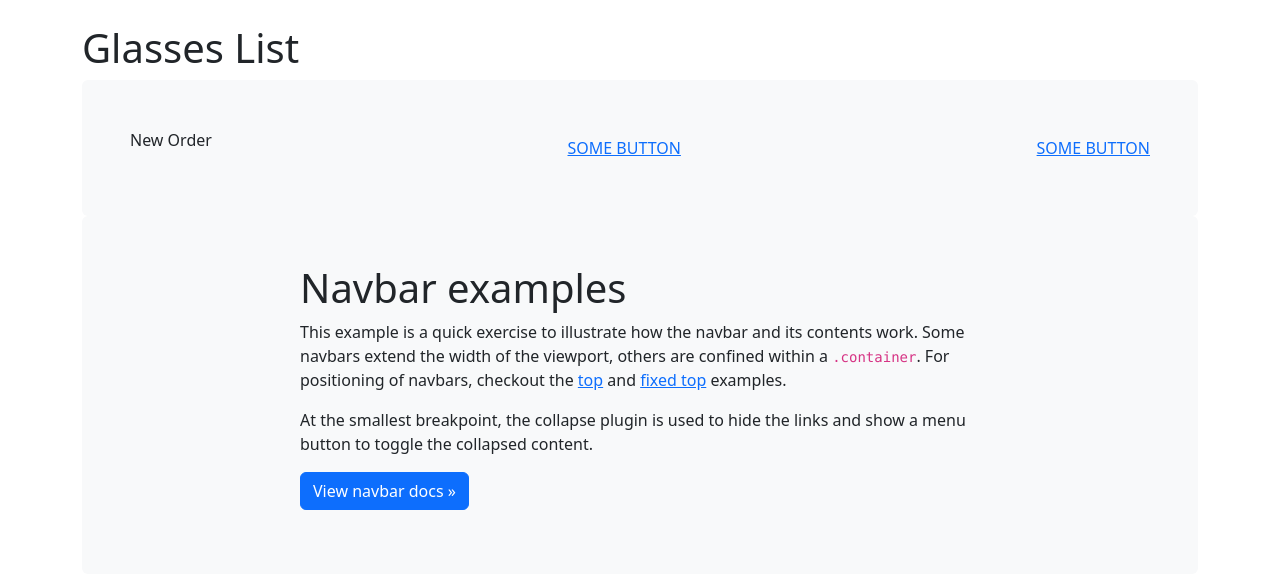
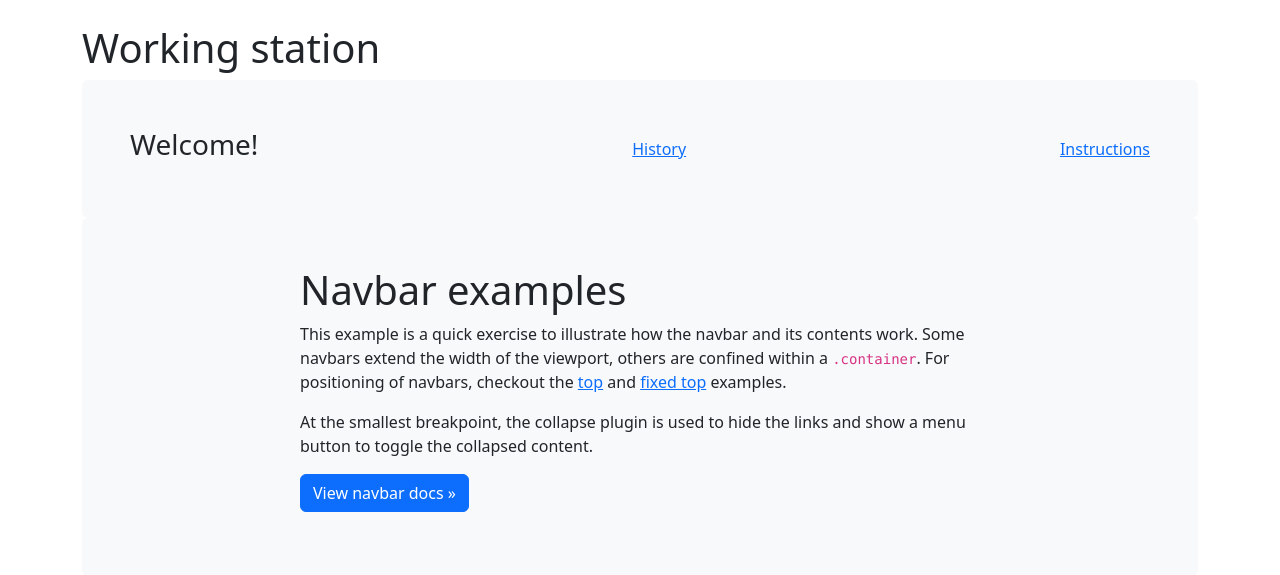
Before and after one commit to Kamilovkz/smartCash, a Django app: page / in a window 1280 px wide. Shown: the part 73-648 px from the top of the page. Run offline with Django 4.2, Linux system fonts and the light colour scheme; some libraries are stand-ins or nearby versions.

Commit message:
Update index page

```diff
--- a/store/items/templates/items/index.html
+++ b/store/items/templates/items/index.html
@@ -4,12 +4,12 @@
 
 <div class="container">
     <div class = "abovetable2">
-        <h1 class="title">Glasses List</h1>
+        <h1 class="title">Working station</h1>
         <!-- <td><a href="{% url 'add_stock' %}" class="btn btn-primary">Add</a></td> -->
         <div class="bg-light p-5 rounded navbar" >
-            <p>New Order</p>
-            <a class="neworder" href="#">SOME BUTTON</a>
-            <a href="#">SOME BUTTON</a>
+            <h3>Welcome!</h3>
+            <a class="neworder" href="{% url 'order' %}">History</a>
+            <a href="{% url 'order' %}">Instructions</a>
         </div>
     </div>
 </div>
```
